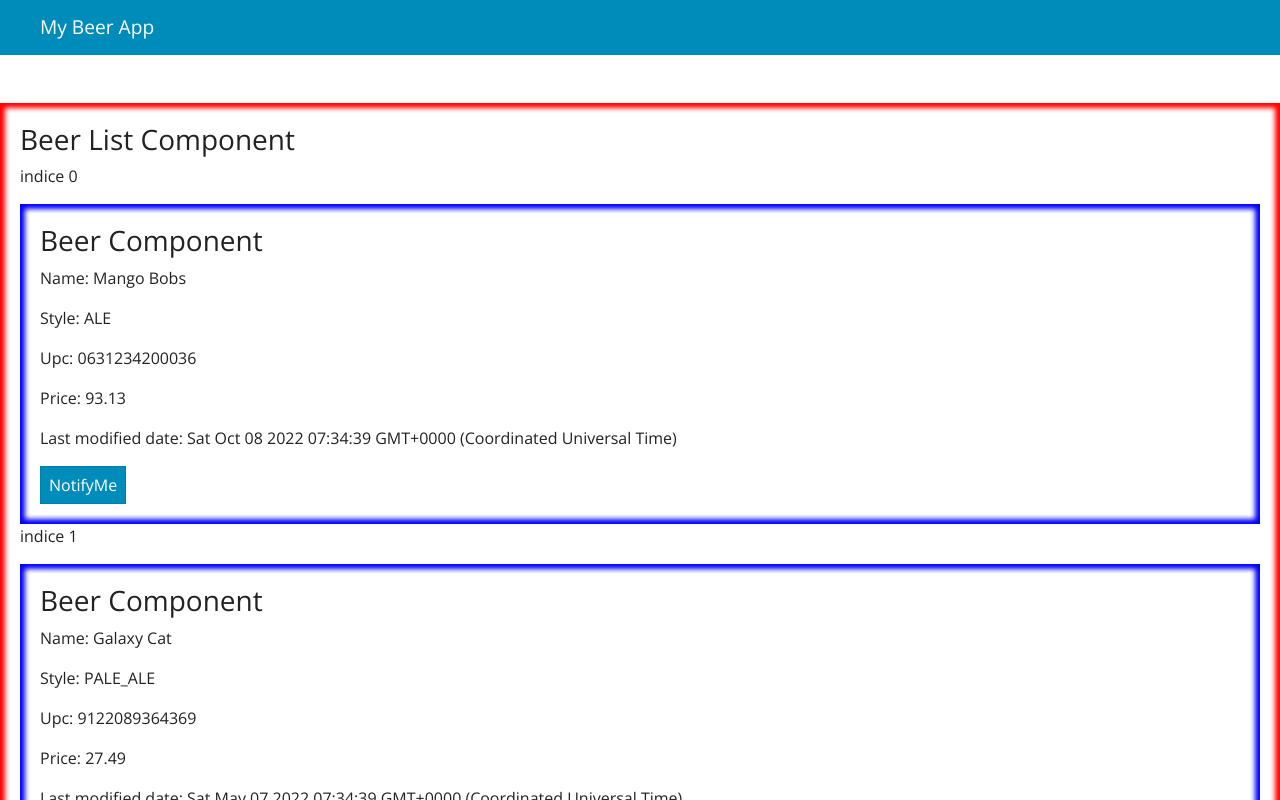
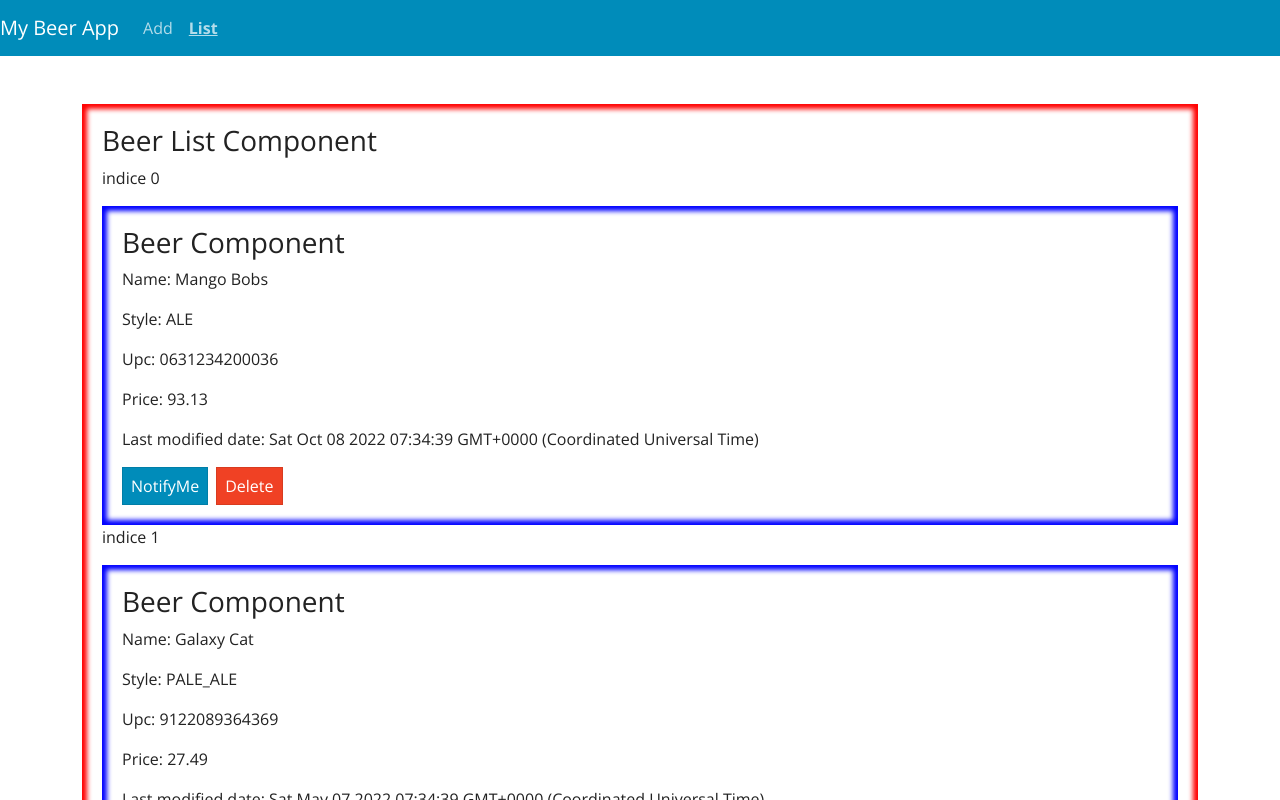
Before and after one commit to DevPan29/try-starter-app, an Angular app: page /list in a window 1280 px wide. Before the commit this address led to /. Shown: the top 800 px of the page. Built offline with nearby package versions, Linux system fonts and the light colour scheme.

Commit message:
routing - delete services

```diff
--- a/src/app/app-routing.module.ts
+++ b/src/app/app-routing.module.ts
@@ -1,7 +1,14 @@
-import { NgModule } from '@angular/core';
 import { RouterModule, Routes } from '@angular/router';
 
-const routes: Routes = [];
+import { BeerFormComponent } from './components/beer-form/beer-form.component';
+import { BeerListComponent } from './components/beer-list/beer-list.component';
+import { NgModule } from '@angular/core';
+
+const routes: Routes = [
+  { path: '', redirectTo:'list', pathMatch: 'full'},
+  { path: 'list', component: BeerListComponent},
+  { path: 'add', component: BeerFormComponent},
+];
 
 @NgModule({
   imports: [RouterModule.forRoot(routes)],
--- a/src/app/app.component.html
+++ b/src/app/app.component.html
@@ -1,11 +1,21 @@
 <nav class="navbar navbar-expand-lg navbar-dark bg-primary mb-5">
-  <span class="navbar-brand title">My Beer App</span>
+  <a class="navbar-brand" routerLink="/">My Beer App</a>
+
+  <div class="navbar-nav links">
+    <a
+      class="nav-item nav-link"
+      routerLink="/add"
+      routerLinkActive="router-link-active"
+      >Add</a>
+    <a
+    class="nav-item nav-link"
+    routerLink="/list"
+    routerLinkActive="router-link-active"
+    >List</a>
+
+  </div>
 </nav>
 
-<app-beer-list></app-beer-list>
-<!-- <app-beer></app-beer> -->
-
-
-<!-- <div class="container">
+<div class="container">
   <router-outlet></router-outlet>
-</div> -->
+</div>
--- a/src/app/app.module.ts
+++ b/src/app/app.module.ts
@@ -4,12 +4,14 @@ import { BrowserModule } from '@angular/platform-browser';
 import { NgModule } from '@angular/core';
 import { BeerComponent } from './components/beer/beer.component';
 import { BeerListComponent } from './components/beer-list/beer-list.component';
+import { BeerFormComponent } from './components/beer-form/beer-form.component';
 
 @NgModule({
   declarations: [
     AppComponent,
     BeerComponent,
-    BeerListComponent
+    BeerListComponent,
+    BeerFormComponent
   ],
   imports: [
     BrowserModule,
--- a/src/app/beer.service.ts
+++ b/src/app/beer.service.ts
@@ -9,6 +9,10 @@ export class BeerService {
   beers: Beer[] = beersData;
 
   constructor() { }
+
+  deleteBeer(beerToDelete: Beer) {
+    this.beers = this.beers.filter((beer) => beer.id != beerToDelete.id )
+  }
 
 }
 
--- /dev/null
+++ b/src/app/components/beer-form/beer-form.component.html
@@ -0,0 +1 @@
+<p>beer-form works!</p>
--- /dev/null
+++ b/src/app/components/beer-form/beer-form.component.ts
@@ -0,0 +1,15 @@
+import { Component, OnInit } from '@angular/core';
+
+@Component({
+  selector: 'app-beer-form',
+  templateUrl: './beer-form.component.html',
+  styleUrls: ['./beer-form.component.css']
+})
+export class BeerFormComponent implements OnInit {
+
+  constructor() { }
+
+  ngOnInit(): void {
+  }
+
+}
--- a/src/app/components/beer-list/beer-list.component.html
+++ b/src/app/components/beer-list/beer-list.component.html
@@ -6,6 +6,7 @@
     <app-beer
       [beer]="beerBottle"
       (notifyMe)="onNotificationReceived($event)"
+      (deleteBeer)="onDeleteBeer($event)"
       >
 
     </app-beer>
--- a/src/app/components/beer-list/beer-list.component.ts
+++ b/src/app/components/beer-list/beer-list.component.ts
@@ -23,4 +23,9 @@ export class BeerListComponent implements OnInit {
     window.alert(`Notification IN SALE alert, for beer ${beer.beerName}, Activated`)
   }
 
+  onDeleteBeer(beer: Beer) {
+    // console.log(`beer to delete ${JSON.stringify(beer)}`)
+    this.beerService.deleteBeer(beer)
+  }
+
 }
--- a/src/app/components/beer/beer.component.css
+++ b/src/app/components/beer/beer.component.css
@@ -2,3 +2,7 @@
   padding: 20px;
   box-shadow: inset 0 0 5px 5px blue;
 }
+
+button {
+  margin-right: 8px;
+}
--- a/src/app/components/beer/beer.component.html
+++ b/src/app/components/beer/beer.component.html
@@ -8,5 +8,6 @@
   <p>Last modified date: {{beer.lastModifiedDate}}</p>
 
   <button class="btn btn-primary" (click)="onNotifyMe()">NotifyMe</button>
+  <button class="btn btn-danger" (click)="onDeleteBeer()" >Delete</button>
 
 </div>
--- a/src/app/components/beer/beer.component.ts
+++ b/src/app/components/beer/beer.component.ts
@@ -12,6 +12,7 @@ export class BeerComponent implements OnInit {
 
   @Input() beer: Beer;
   @Output() notifyMe: EventEmitter<Beer> = new EventEmitter<Beer>();
+  @Output() deleteBeer: EventEmitter<Beer> = new EventEmitter<Beer>();
 
   constructor() { }
 
@@ -22,4 +23,8 @@ export class BeerComponent implements OnInit {
     this.notifyMe.emit(this.beer)
   }
 
+  onDeleteBeer() {
+    this.deleteBeer.emit(this.beer)
+  }
+
 }
```
Also changed, not shown: src/app/components/beer-form/beer-form.component.css (added).
